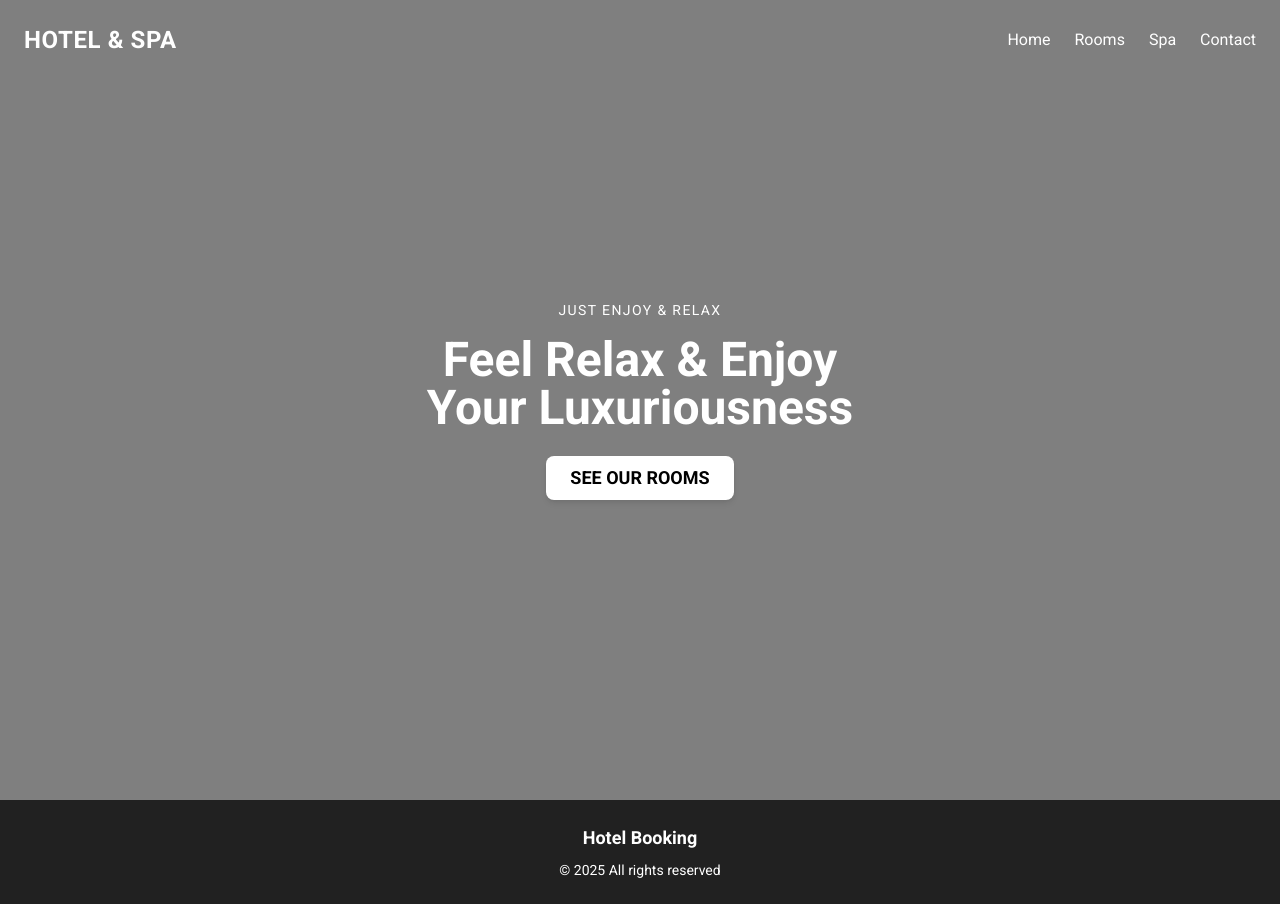
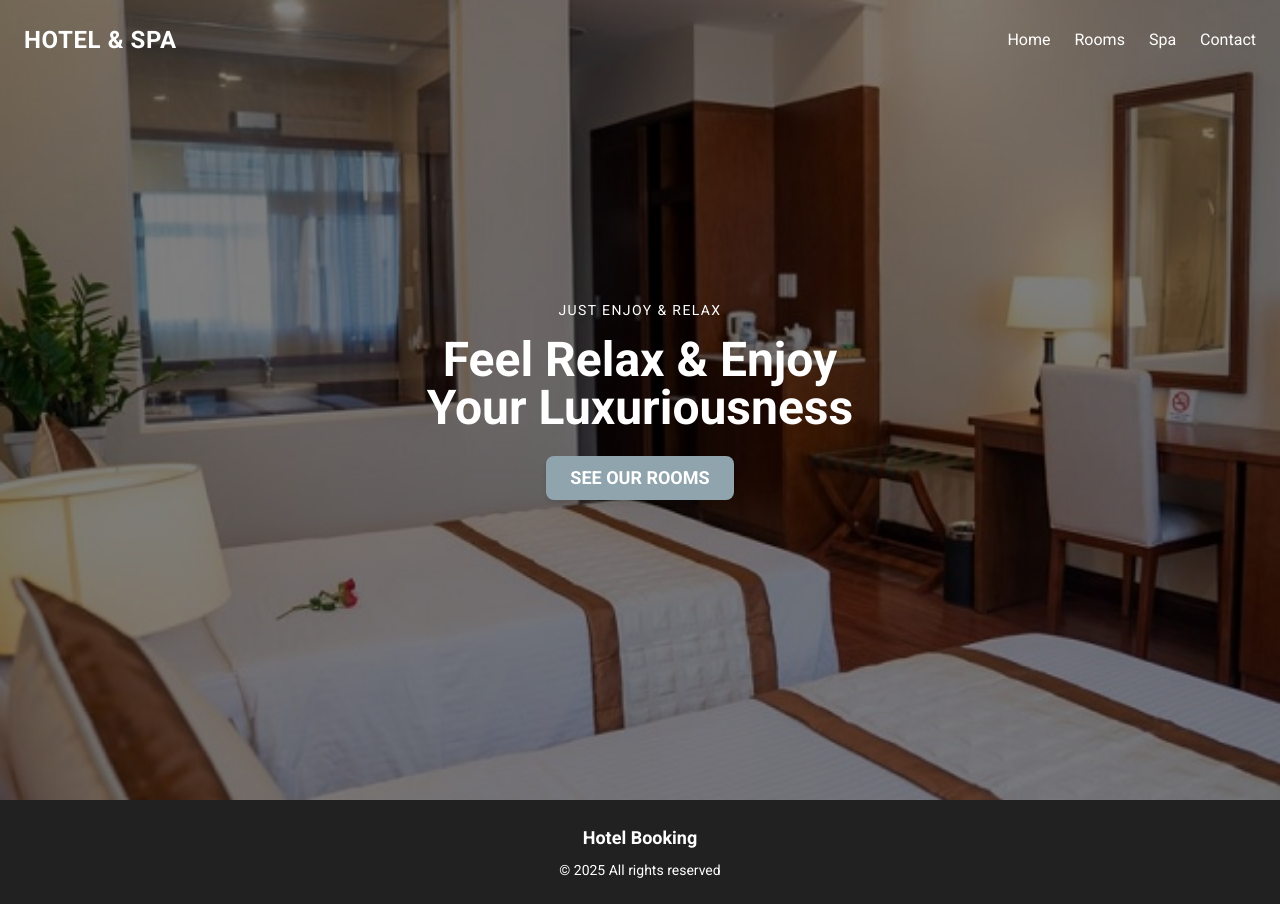
Before and after one commit to tranvandan0905/hotel-management, a React (Vite) app in the folder frontend/: page /TrangChu in a window 1280 px wide. Built offline with nearby package versions, Linux system fonts and the light colour scheme.

Commit message:
ChinhBanner

```diff
--- a/frontend/src/pages/TrangBooking/Header.jsx
+++ b/frontend/src/pages/TrangBooking/Header.jsx
@@ -2,10 +2,7 @@ import React, { useState, useEffect } from "react";
 import { Button } from "@material-tailwind/react";
 
 // Tạo danh sách ảnh từ thư mục public
-const imageList = Array.from({ length: 5 }, (_, i) => ({
-  src: `/img/imgBanner/Banner${i + 1}.jpg`,
-  alt: `Banner ${i + 1}`,
-}));
+const images = Array.from({ length: 3 }, (_, i) => `/img/imgBanner/Banner${i + 1}.jpg`);
 
 const Header = () => {
   return (
@@ -24,45 +21,35 @@ const Header = () => {
 };
 
 const Banner = () => {
-
-    const [currentIndex, setCurrentIndex] = useState(0);
-    const [isFading, setIsFading] = useState(false);
+  const [currentIndex, setCurrentIndex] = useState(0);
+  const [isFading, setIsFading] = useState(false);
 
   useEffect(() => {
     const interval = setInterval(() => {
-      nextImage();
-    }, 5000);
-
+      setIsFading(true);
+      setTimeout(() => {
+        setCurrentIndex((prevIndex) => (prevIndex + 1) % images.length);
+        setIsFading(false);
+      }, 200); // Chuyển ảnh sau 300ms để không bị khựng
+    }, 3000); // Auto chuyển sau 2s
     return () => clearInterval(interval);
-  }, [currentIndex]);
-
-  const nextImage = () => {
-    setIsFading(true);
-    setTimeout(() => {
-      setCurrentIndex((prevIndex) => (prevIndex + 1) % imageList.length);
-      setIsFading(false);
-    }, 500);
-  };
-
+  }, []);
   return (
-    <div className="relative h-screen flex items-center justify-center text-white">
-      {/* Ảnh nền */}
-      <div
-        className={`absolute inset-0 bg-cover bg-center transition-opacity duration-500 ${
+    <div className="relative h-screen bg-cover bg-center flex items-center justify-center">
+      <img
+        key={currentIndex} // Reset nhanh hơn
+        className={`absolute inset-0 w-full h-full object-cover transition-opacity duration-500 ${
           isFading ? "opacity-0" : "opacity-100"
         }`}
-        style={{ backgroundImage: `url(${imageList[currentIndex].src})` }}
-      ></div>
-
-      {/* Overlay màu đen */}
+        src={images[currentIndex]}
+        alt={`Banner ${currentIndex + 1}`}
+      />
       <div className="absolute inset-0 bg-black opacity-50"></div>
-
-      {/* Nội dung banner */}
-      <div className="text-center relative z-10">
+      <div className="text-center relative z-10 text-white">
         <p className="text-sm uppercase tracking-widest">Just Enjoy & Relax</p>
         <h2 className="text-5xl font-bold mt-4">Feel Relax & Enjoy</h2>
         <h2 className="text-5xl font-bold mb-6">Your Luxuriousness</h2>
-        <Button className="bg-white text-black px-6 py-2 rounded-lg text-lg">
+        <Button className="bg-blue-gray-300 text-white px-6 py-2 rounded-lg text-lg">
           See Our Rooms
         </Button>
       </div>
```
